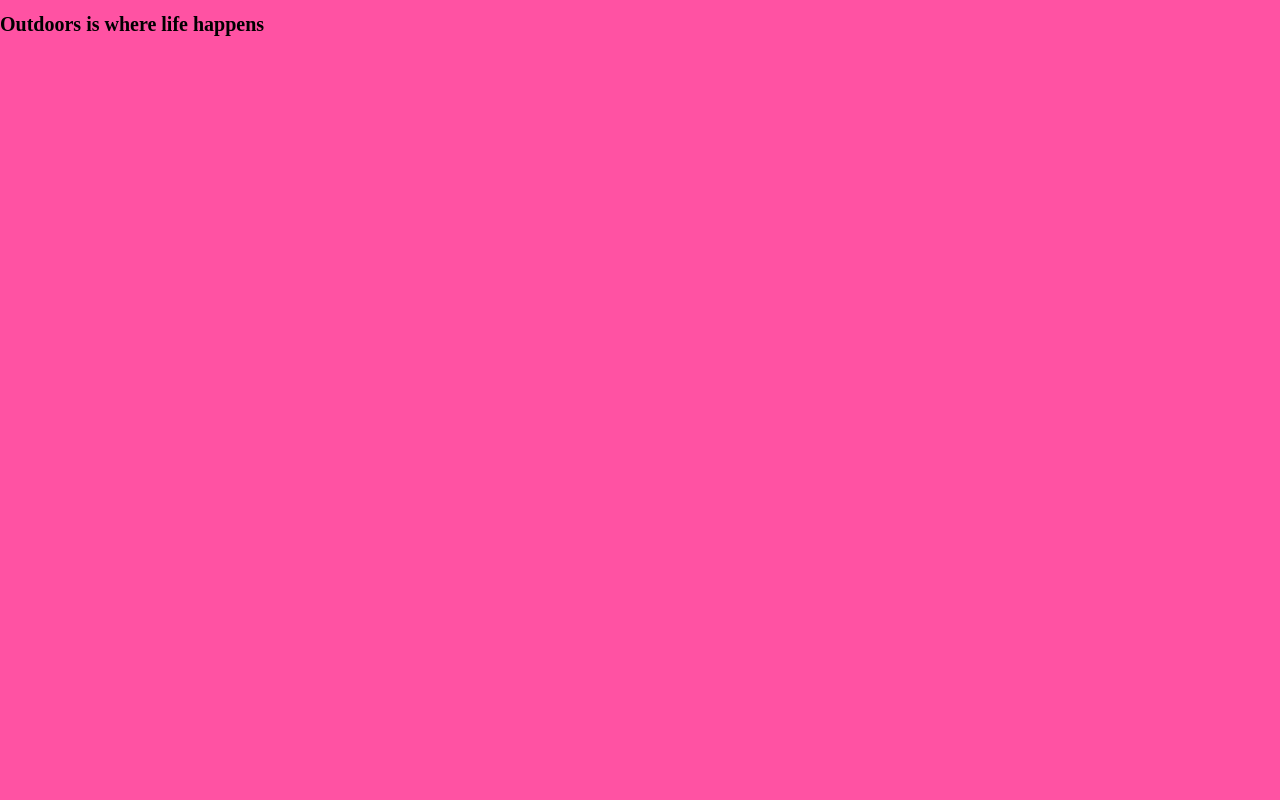
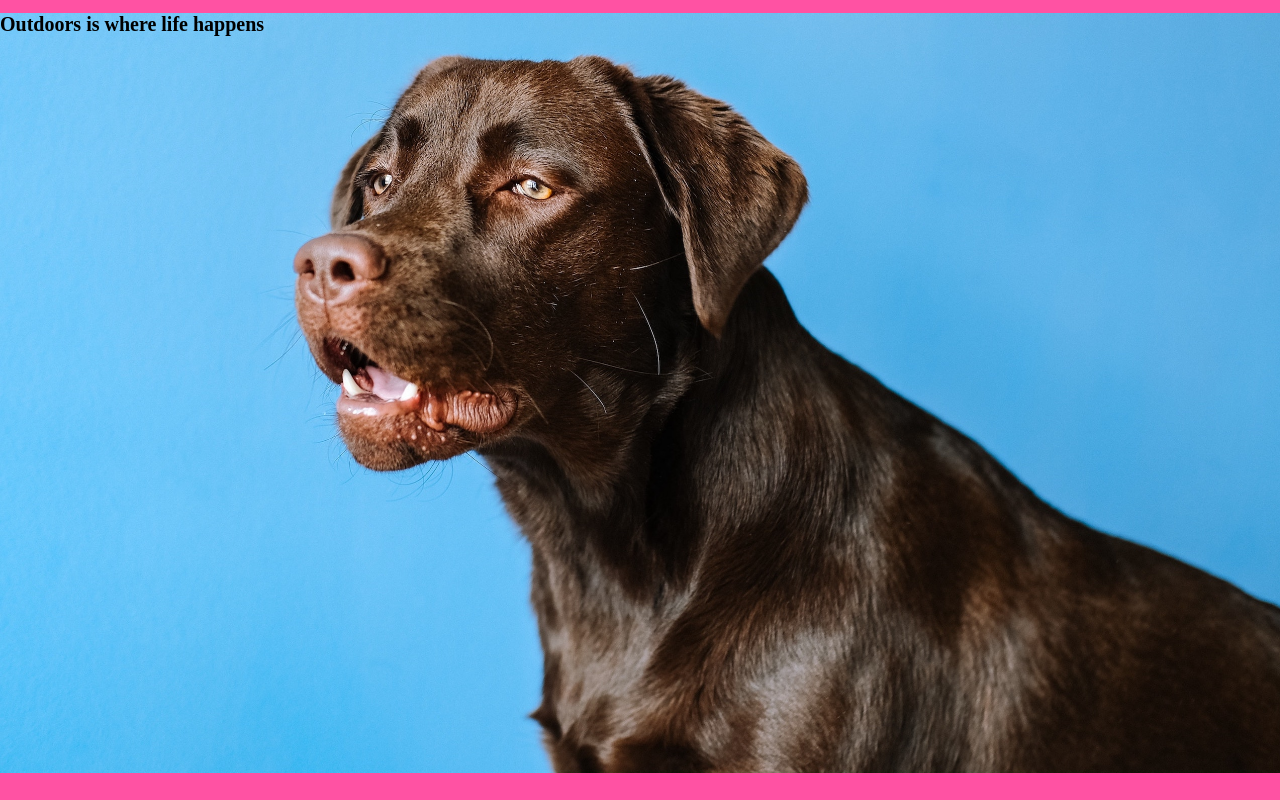
Before and after one commit to zootechdrum/puppy-pal, a website: page index.html in a window 1280 px wide. Drawn offline with Linux system fonts and the light colour scheme.

Commit message:
add dog pic add header component

```diff
--- a/assets/sass/components/_header.scss
+++ b/assets/sass/components/_header.scss
@@ -0,0 +1,5 @@
+.header{
+    background-image: url("../images/dog-pic-2.jpg");
+    background-size: cover;
+    height:95vh;
+}
--- a/assets/sass/main.scss
+++ b/assets/sass/main.scss
@@ -7,4 +7,4 @@
 @import "base/typography";
 @import "base/utilities";
 
-@import "components/header"
+@import "components/header";
```
Also changed, not shown: index.html (+0 -1 lines), assets/css/style.css, assets/images/dog-pic-2.jpg (added), 1 other file.
